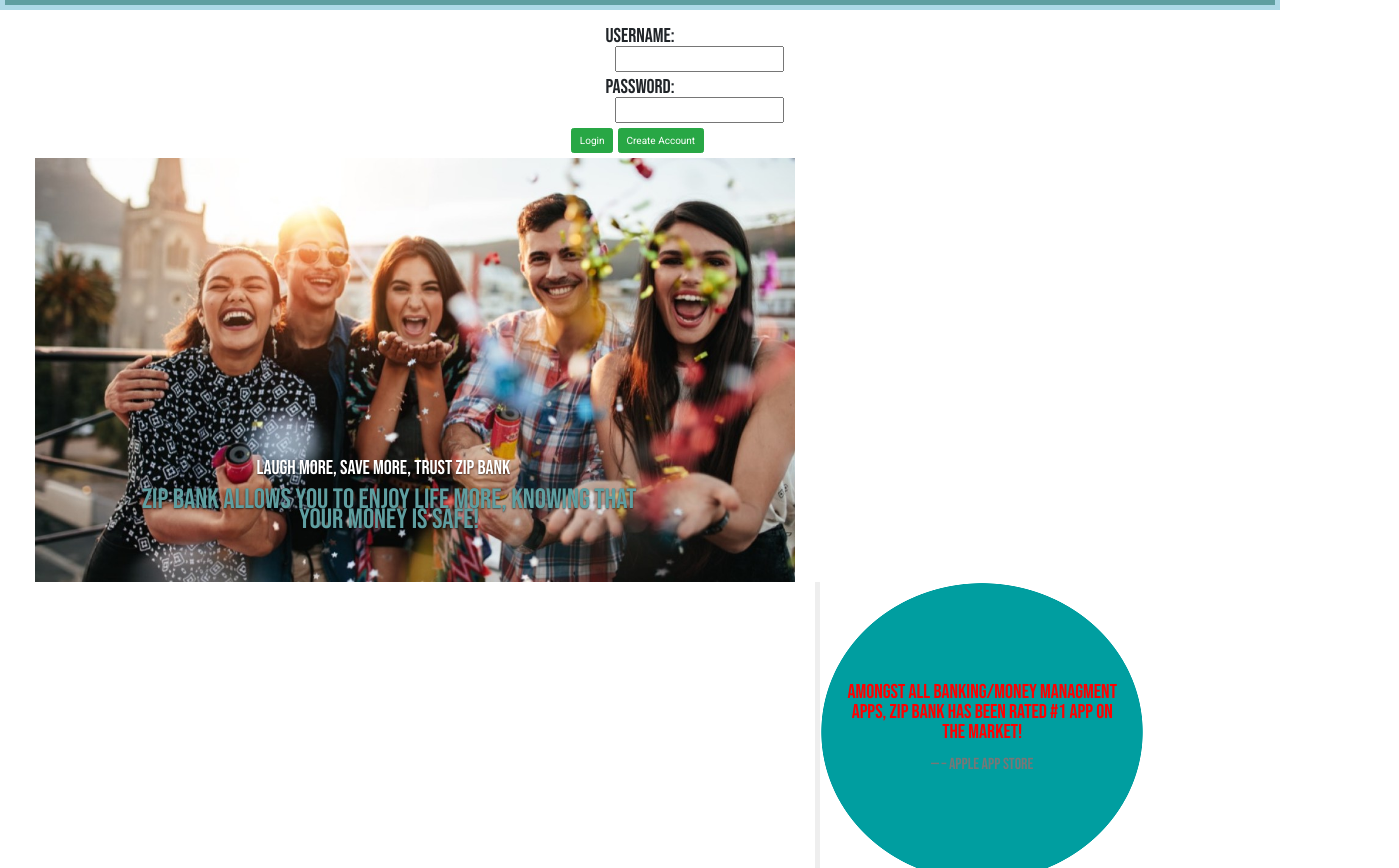
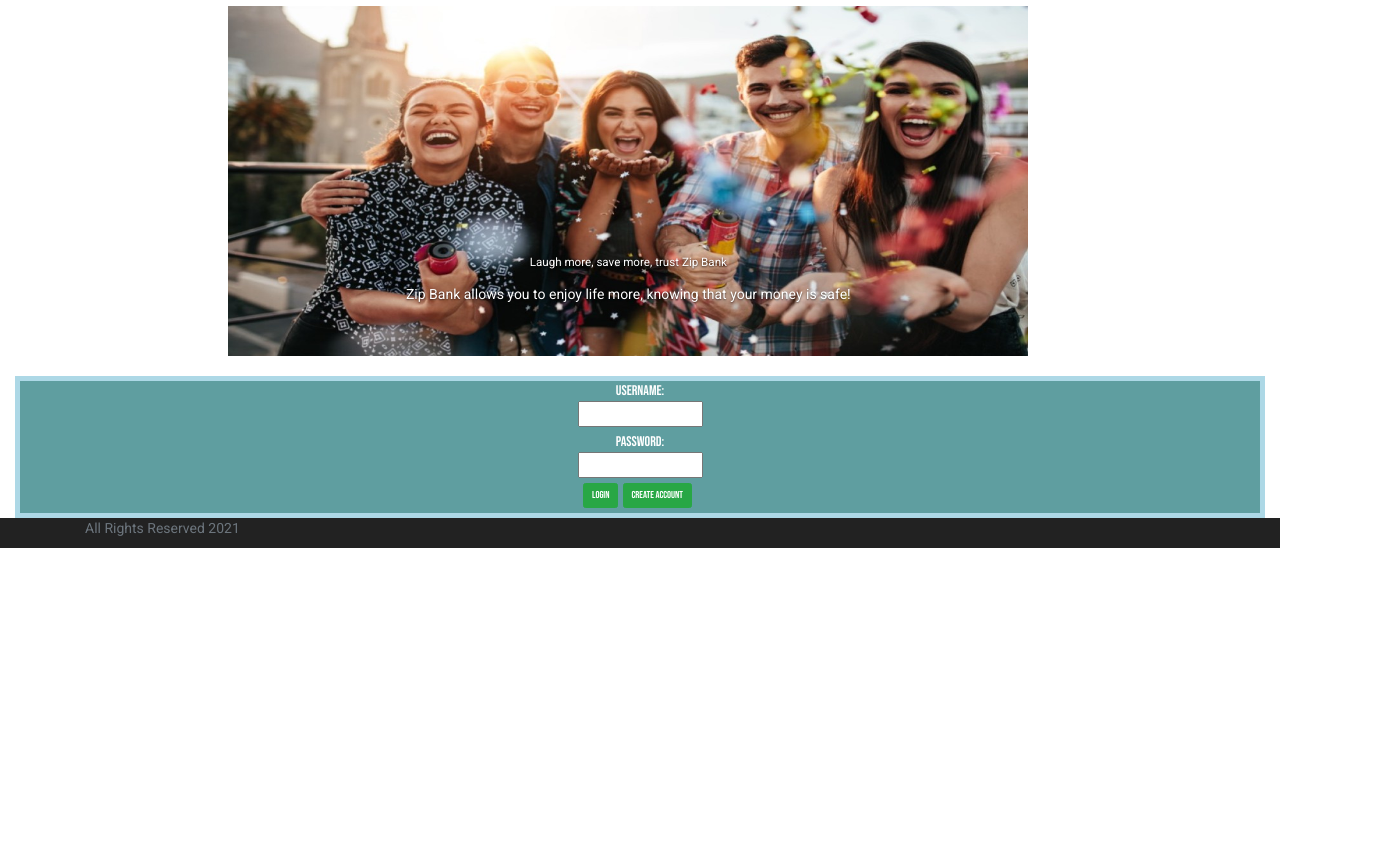
Before and after one commit to pandyagunjan/ZipBank-FrontEnd, an Angular app: page / in a window 1280 px wide. Shown: the part 120-988 px from the top of the page, 1399 px wide, since content can reach past the window. After the commit the page ends 800 px from the top, so only its background shows below. Built offline with nearby package versions, Linux system fonts and the light colour scheme.

Commit message:
login page stylized

```diff
--- a/src/app/login/login.component.css
+++ b/src/app/login/login.component.css
@@ -1,120 +1,45 @@
-p {
-  color: #ff0000;
 
+.container{
+  position: relative;
+  min-height: 100vh;
 }
-
-.container {
-  justify-content: center;
-  display: flex;
-  align-items:center;
-  margin-top: 15%;
-
-}
-
-.login-container {
-  text-align: center;
-  display: inline;
-}
-
-.alert {
-  text-align: center;
-}
-
-
-/* .login-container {
-  color:#ff0000;
-
-} */
-
-.title-container {
-  width: 100%;
-  text-align: center;
-}
-
-#UserNPassLink {
-  font-family: 'Bebas Neue', cursive;
-  font-size: 20px;
-}
-
-.input-container {
-  margin-left: 364%;
-  margin-right: 364%;
-}
-
 #titlelink {
   color: white;
   background-color: cadetblue;
   border: 5px solid lightblue;
   line-height: 100px;
   font-family: 'Bebas Neue', cursive;
-  padding: 10px;
   font-size: 80px;
-  cursor: -webkit-grabbing;
-
-
-
+  text-align: center;
+  /*cursor: -webkit-grabbing;*/
+  width: 100%;
+  position: relative;
 }
-
-.image-container {
-  padding-right: 800px;
-  image-orientation:from-image;
-  height: 200px;
-  margin-left: 42%;
-  margin-right: 42%;
+.login-container{
+  color: white;
   background-color: cadetblue;
+  border: 5px solid lightblue;
+  font-family: 'Bebas Neue', cursive;
+  text-align: center;
+  /*cursor: -webkit-grabbing;*/
+  width: 100%;
+  position: relative;
 }
-
-.slider-image {
-  height: 53vh !important;
-  width: 100vh !important;
-  padding-left: 20px;
-  padding-right: 20px;
-
-
+.col-8{
+  margin: auto;
+  display: flex;
+  width: 100%;
+  position: relative;
+  padding-bottom: 20px;
 }
-
-.subtitle {
-  font-size: 20px;
-  margin-right: 15%;
-  font-family: 'Bebas Neue', cursive;
-
+.slider-image{
+  height: 350px !important;
+  width: 800px !important;
 }
-
-.title {
-  font-size: 28px;
-  margin-right: 75px;
-  color: cadetblue;
-  font-family: 'Bebas Neue', cursive;
-
+.footer {
+  bottom: 0;
+  position: absolute;
+  width:100%;
+  height: 30px;
+  background-color: #222222;
 }
-
-.quote-wrapper {
-  height: 300px;
-  position: relative;
-  width: 300px;
-
-
-
-}
-
-.text {
-  background: radial-gradient(ellipse at center,
-  rgba(0, 158, 160, 1) 0%,
-  rgba(0, 158, 160, 1) 70%,
-  rgba(0, 128, 172, 0) 70.3%
-  );
-  height: 300px;
-  width: 40%;
-  color: white;
-  position: relative;
-  padding-top: 100px;
-  text-align: center;
-  margin-left: 800px;
-  margin-bottom: 900px;
-  font-size: 20px;
-  font-family: 'Bebas Neue', cursive;
-
-
-
-
-}
--- a/src/app/login/login.component.html
+++ b/src/app/login/login.component.html
@@ -1,15 +1,43 @@
-<!-- <div class="container"> -->
-  <div class="title-container">
-    <h2 id="titlelink"><link rel="preconnect" href="https://fonts.gstatic.com">
 
-      <link href="https://fonts.googleapis.com/css2?family=Bebas+Neue&display=swap" rel="stylesheet">Welcome to Zip Bank  <br>
-      <!-- <img class="image-container" [src]="myimage" alt=""> -->
+    <h2 id="titlelink">
       <div>
-      </div></h2>
+      <link rel="preconnect" href="https://fonts.gstatic.com">
+      <link href="https://fonts.googleapis.com/css2?family=Bebas+Neue&display=swap" rel="stylesheet">
+      Welcome to Zip Bank
+      </div>
+    </h2>
+    <div class="container-fluid">
+      <div class="row">
+        <div class="col-8">
+          <div id="carouselExampleCaptions" class="carousel slide" data-bs-ride="carousel">
+            <ol class="carousel-indicators">
+            </ol>
+            <div class="carousel-inner">
+              <img src="../assets/Images2/young-people.jpg" class="d-block w-100 slider-image" alt="...">
+              <div class="carousel-caption d-none d-md-block">
+                <h5 class="subtitle">
+                  <link rel="preconnect" href="https://fonts.gstatic.com">
+                  <link href="https://fonts.googleapis.com/css2?family=Bebas+Neue&display=swap" rel="stylesheet">
+                  Laugh more, save more, trust Zip Bank
+                </h5>
+                <p class="title">
+                  <link rel="preconnect" href="https://fonts.gstatic.com">
+                  <link href="https://fonts.googleapis.com/css2?family=Bebas+Neue&display=swap" rel="stylesheet">
+                  Zip Bank allows you to enjoy life more, knowing that your money is safe!
+                </p>
+                <div class="carousel-item active">
+                </div>
+              </div>
+            </div>
+          </div>
+        </div>
+      </div>
+  <div class="login-container">
+    <div id="UserNPassLink">
+      <link rel="preconnect" href="https://fonts.gstatic.com">
+      <link href="https://fonts.googleapis.com/css2?family=Bebas+Neue&display=swap" rel="stylesheet">
+      Username:
     </div>
-    <div class="login-container">
-    <div id="UserNPassLink"><link rel="preconnect" href="https://fonts.gstatic.com">
-      <link href="https://fonts.googleapis.com/css2?family=Bebas+Neue&display=swap" rel="stylesheet">Username:</div>
     <label>
       <input class="input-container" type="text" name="username" [(ngModel)]="username">
     </label>
@@ -18,99 +46,10 @@
       <input class="input-container" type="password" name="password" [(ngModel)]="password">
     </label>
     <div>
-      <button class="btn btn-success mr-2 mb-2" (click)= handleAuth() (click)="passToken()">Login</button>
+      <button class="btn btn-success mr-2 mb-2" (click)=handleAuth() (click)="passToken()">Login</button>
       <button class="btn btn-success mr-2 mb-2" [routerLink]="['/openaccount']">Create Account</button>
-      </div>
-        <div class="alert" *ngIf="invalidLogin">{{invalidLoginMessage}}</div>
+    </div>
+    <div class="alert" *ngIf="invalidLogin">{{invalidLoginMessage}}</div>
   </div>
 
-      <div class="container-fluid">
-        <div class="row">
-          <div class="col-8">
-            <div id="carouselExampleCaptions" class="carousel slide" data-bs-ride="carousel">
-              <ol class="carousel-indicators">
-                <!-- <li data-bs-target="#carouselExampleCaptions" data-bs-slide-to="0" class="active"></li> -->
-                <!-- <li data-bs-target="#carouselExampleCaptions" data-bs-slide-to="1"></li>
-                <li data-bs-target="#carouselExampleCaptions" data-bs-slide-to="2"></li> -->
-              </ol>
-              <div class="carousel-inner">
-                  <img src="../assets/Images2/young-people.jpg" class="d-block w-100 slider-image" alt="...">
-                  <div class="carousel-caption d-none d-md-block">
-                    <h5 class="subtitle"><link rel="preconnect" href="https://fonts.gstatic.com">
-                      <link href="https://fonts.googleapis.com/css2?family=Bebas+Neue&display=swap" rel="stylesheet">Laugh more, save more, trust Zip Bank</h5>
-                    <p class="title"><link rel="preconnect" href="https://fonts.gstatic.com">
-                      <link href="https://fonts.googleapis.com/css2?family=Bebas+Neue&display=swap" rel="stylesheet">Zip Bank allows you to enjoy life more, knowing that your money is safe!</p>
-                      <div class="carousel-item active">
-                  </div>
-
-
-                </div>
-            </div>
-
-            <blockquote class="text" cite="http://www.inspireux.com/category/quotes/jesse-james-garrett/">
-              <p><link rel="preconnect" href="https://fonts.gstatic.com">
-                <link href="https://fonts.googleapis.com/css2?family=Bebas+Neue&display=swap" rel="stylesheet">Amongst all banking/money managment apps, Zip Bank has been rated #1 app on the market!</p>
-              <footer><link rel="preconnect" href="https://fonts.gstatic.com">
-                <link href="https://fonts.googleapis.com/css2?family=Bebas+Neue&display=swap" rel="stylesheet">– Apple App Store</footer>
-            </blockquote>
-          </div>
-        </div>
-      </div>
-
-    </div>
-
-
-
-
-
-
-
-
-
-
-
-
-
-<!--<div class="login-wrapper">-->
-
-<!--  <div class="card">-->
-<!--    <div class="card-body">-->
-<!--      <main class="form-signin">-->
-<!--        <form>-->
-<!--          <h1 class="h3 mb-3 fw-normal">Welcome to Zip Bank</h1>-->
-
-<!--          <label for="username" class="visually-hidden"></label>-->
-<!--          <input type="username" id="username" name="username" class="form-control" placeholder="Username" (keyup)="onKey($event, 'username')" required autofocus ngModel>-->
-<!--          <p *ngIf="!isUsernameValid">Error! Username can consist of numbers and letters only!</p>-->
-
-<!--          <label for="password" class="visually-hidden"></label>-->
-<!--          <input type="password" id="password" name="password" class="form-control" placeholder="Password" (keyup)="onKey($event, 'password')" required ngModel>-->
-
-<!--          <div class="checkbox mb-3">-->
-<!--            <label>-->
-<!--              <input type="checkbox" value="remember-me"> Remember me-->
-<!--            </label>-->
-<!--          </div>-->
-<!--          <div>-->
-<!--            <a class="inline-block align-baseline font-bold text-sm text-blue-500 hover:text-blue-800" href="#">-->
-<!--              Forgot Password-->
-<!--            </a>-->
-<!--          </div>-->
-<!--          <div class="btn-toolbar">-->
-<!--          <button class="btn btn-sm btn-primary mr-2 mb-2" type="submit" (click)="onSubmit()">Sign in</button>-->
-<!--          <button class="btn btn-sm btn-primary mr-2 mb-2" type="submit" (click)="onSubmit()">Create Account</button>-->
-<!--            </div>-->
-<!--        </form>-->
-<!--      </main>-->
-<!--      <div *ngIf="error" class="notification bg-indigo-900 text-center py-4 lg:px-4">-->
-<!--        <div class="p-2 bg-indigo-800 items-center text-indigo-100 leading-none lg:rounded-full flex lg:inline-flex" role="alert">-->
-<!--          <span class="flex rounded-full bg-indigo-500 uppercase px-2 py-1 text-xs font-bold mr-3">ERROR</span>-->
-<!--          <span class="font-semibold mr-2 text-left flex-auto">{{error}}</span>-->
-<!--        </div>-->
-<!--      </div>-->
-
-<!--    </div>-->
-<!--  </div>-->
-
-
-<!--</div>-->
+  </div>
```
Also changed, not shown: src/app/app.component.css (line endings or trailing spaces).
